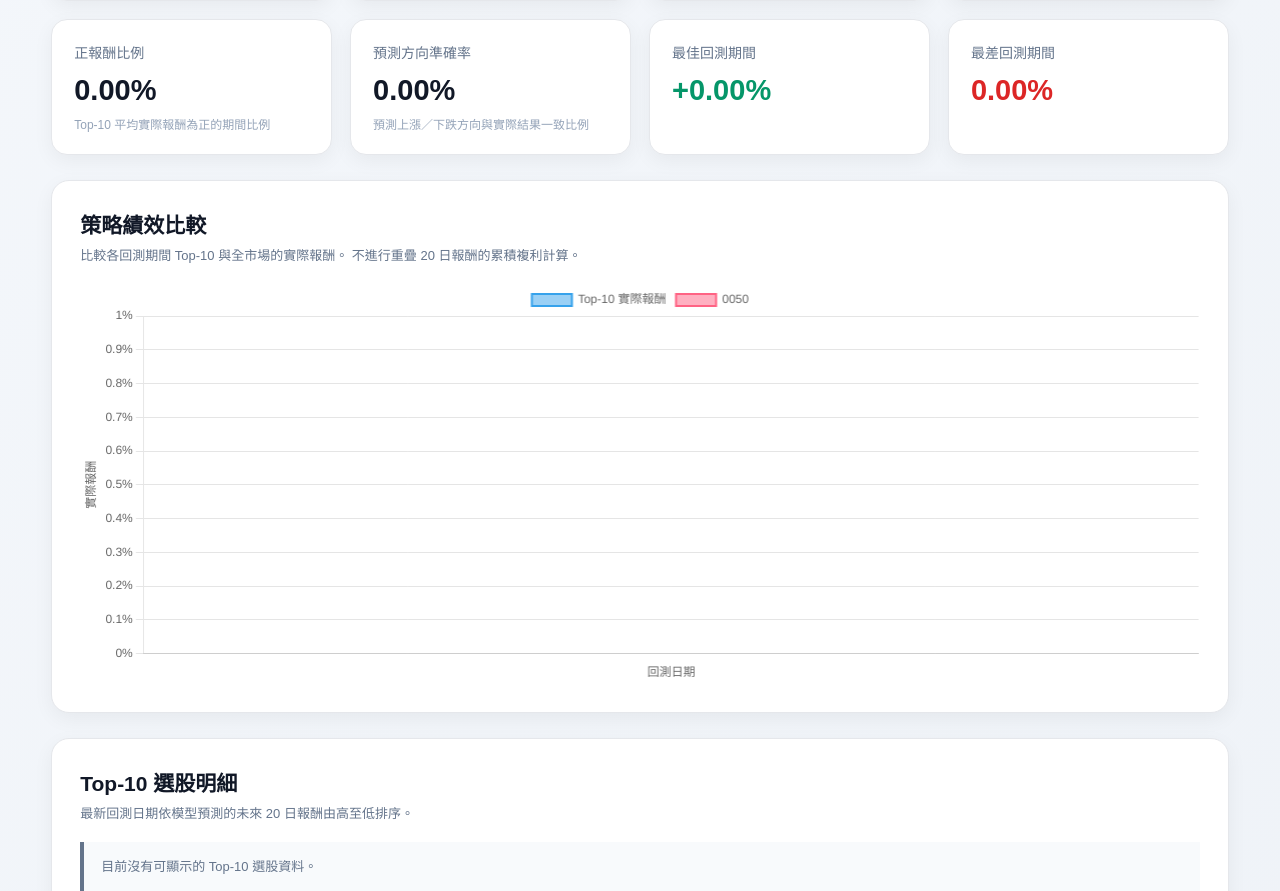
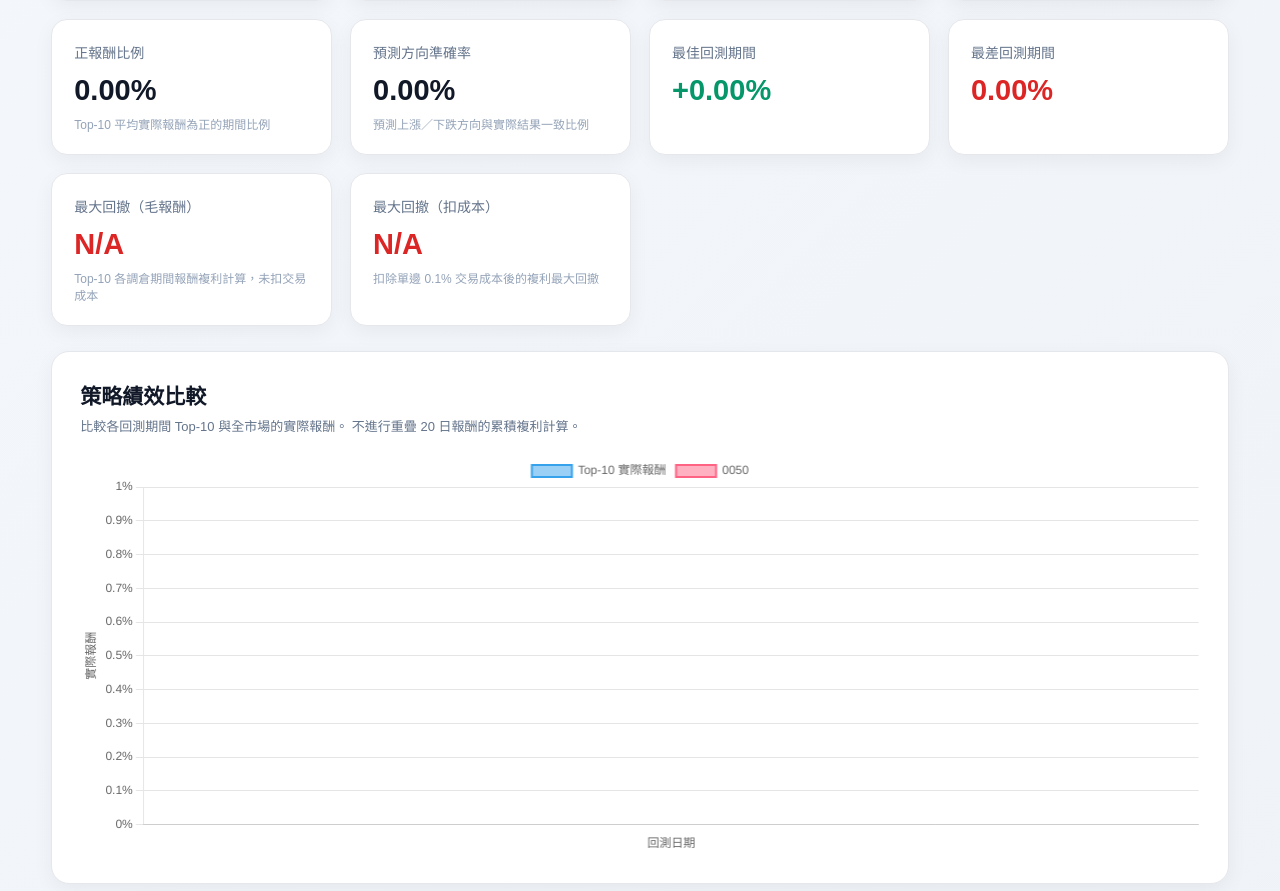
Before and after one commit to 80501tom-boop/PythonProject, a Django app: page /market-strategy/ in a window 1280 px wide. Shown: the part 429-1320 px from the top of the page. Run offline with Django 5.2, Linux system fonts and the light colour scheme.

Commit message:
Show gross and cost-adjusted max drawdown on market strategy page
Co-authored-by: Copilot <223556219+Copilot@users.noreply.github.com>

```diff
--- a/myapp/views.py
+++ b/myapp/views.py
@@ -1141,8 +1141,8 @@ def market_strategy(request):
         "positive_return_rate": 0,
         "outperform_rate": 0,
         "direction_accuracy": 0,
-        "max_drawdown": 0,
-        "best_date": "",
+        "max_drawdown": None,
+        "max_drawdown_net": None,
         "best_return": 0,
         "worst_date": "",
         "worst_return": 0,
@@ -1430,15 +1430,13 @@ def market_strategy(request):
                     2
                 )
 
-                summary["max_drawdown"] = round(
-                    safe_float(
-                        row.get(
-                            "max_drawdown",
-                            0
-                        )
-                    ),
-                    2
-                )
+                for drawdown_key in ("max_drawdown", "max_drawdown_net"):
+                    drawdown_value = safe_float(row.get(drawdown_key), None)
+                    summary[drawdown_key] = (
+                        None
+                        if drawdown_value is None
+                        else round(drawdown_value, 2)
+                    )
 
                 summary["best_date"] = str(
                     row.get(
--- a/templates/stocks/market_strategy.html
+++ b/templates/stocks/market_strategy.html
@@ -707,6 +707,44 @@
         </div>
 
 
+        <div class="card">
+
+            <div class="card-label">
+                最大回撤（毛報酬）
+            </div>
+
+            <div class="card-value negative">
+
+                {% if summary.max_drawdown is not None %}{{ summary.max_drawdown|floatformat:2 }}%{% else %}N/A{% endif %}
+
+            </div>
+
+            <div class="card-desc">
+                Top-10 各調倉期間報酬複利計算，未扣交易成本
+            </div>
+
+        </div>
+
+
+        <div class="card">
+
+            <div class="card-label">
+                最大回撤（扣成本）
+            </div>
+
+            <div class="card-value negative">
+
+                {% if summary.max_drawdown_net is not None %}{{ summary.max_drawdown_net|floatformat:2 }}%{% else %}N/A{% endif %}
+
+            </div>
+
+            <div class="card-desc">
+                扣除單邊 0.1% 交易成本後的複利最大回撤
+            </div>
+
+        </div>
+
+
     </div>
 
 
```
